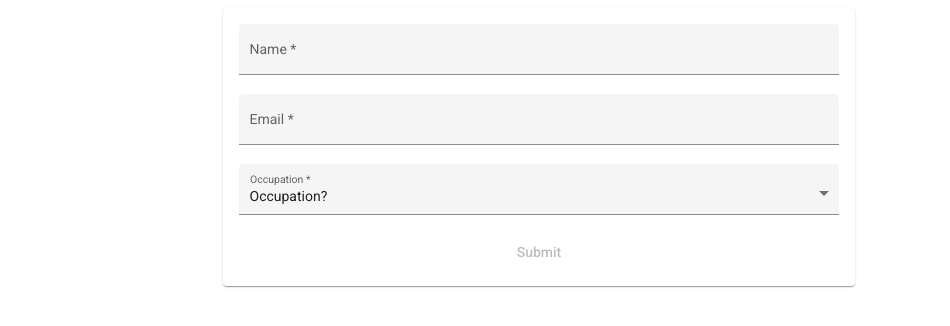
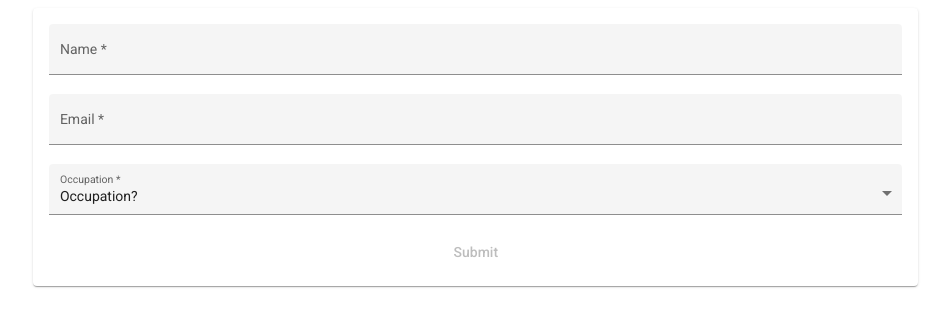
Before and after one commit to nafsar/material-template-form, an Angular app: page / in a window 1280 px wide. Shown: the top 326 px of the page, without its empty margins (101-1051 px from the left). Built offline with nearby package versions, Linux system fonts and the light colour scheme.

Commit message:
width increase

```diff
--- a/src/app/template-form/template-form.component.css
+++ b/src/app/template-form/template-form.component.css
@@ -9,8 +9,8 @@ body {
 }
 .basic-align {
     text-align: center;
-    Width:50%;
-    margin:0 25% 0 25%;
+    Width:70%;
+    margin:0 10% 0 10%;
 }
 /* mat-form-field-infix {
   width: 480px;
```
